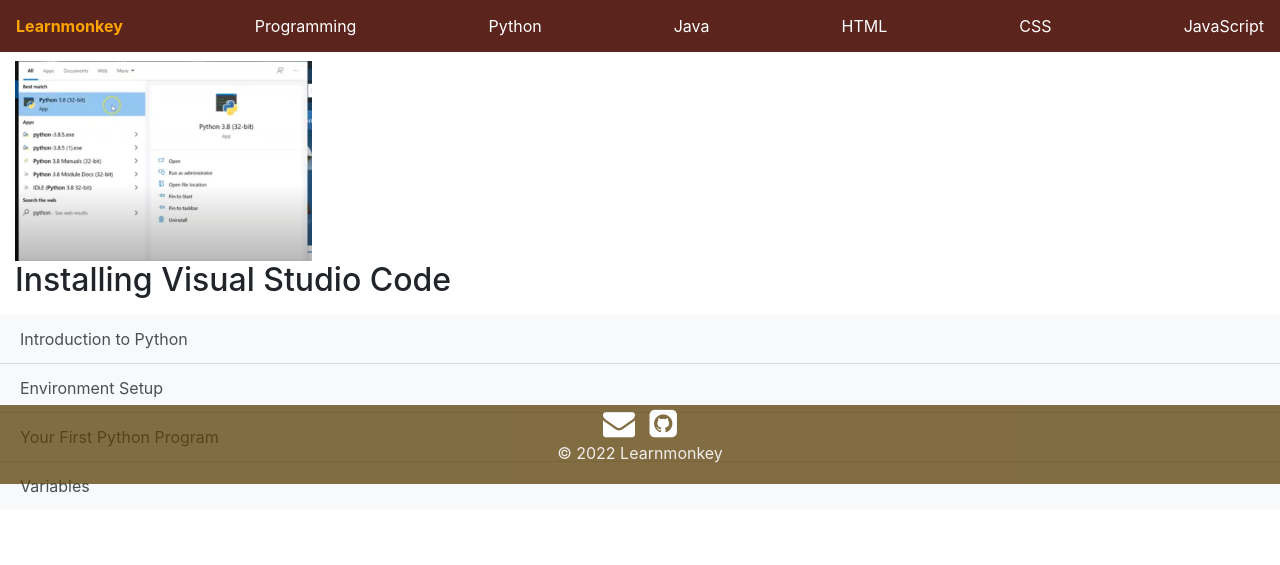
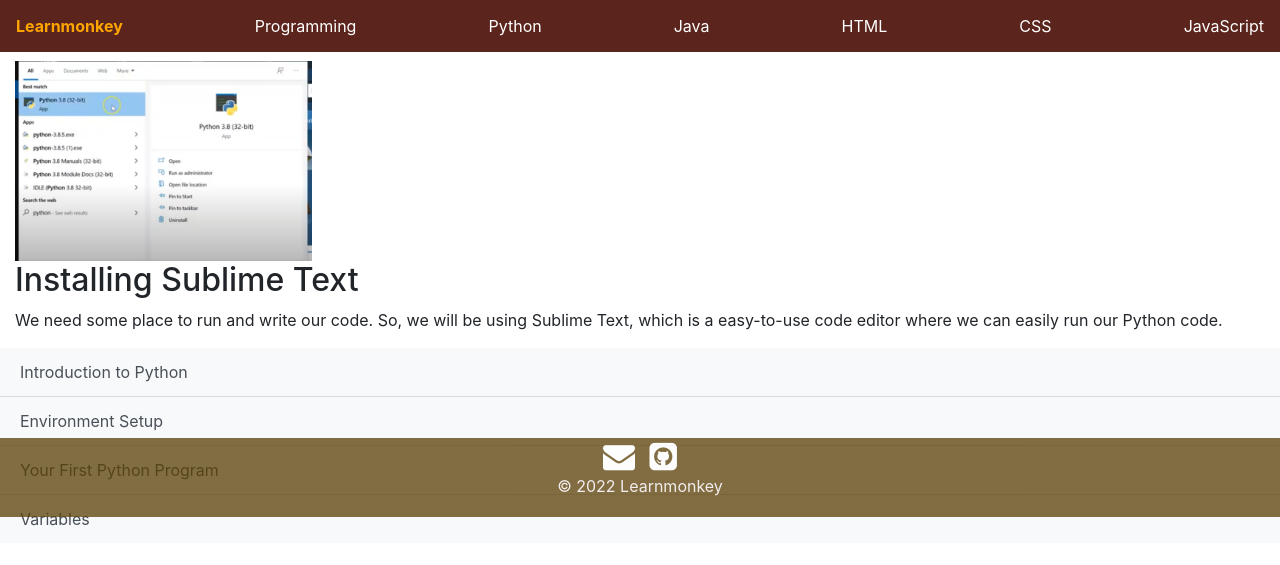
Before and after one commit to learnmonkey/learnmonkey.github.io, a Jekyll site: the page built from programming/python/environment-setup.html, in a window 1280 px wide and 900 px high, scrolled down 476 px. Shown: the top 565 px of the window. Built offline with Jekyll 4.4.1, drawn with Linux system fonts in a browser that asks for light colours.

Commit message:
Sublime Text

```diff
--- a/programming/python/environment-setup.html
+++ b/programming/python/environment-setup.html
@@ -16,6 +16,6 @@
 </section>
 
 <section>
-    <h2>Installing Visual Studio Code</h2>
-    <!-- To be added -->
+    <h2>Installing Sublime Text</h2>
+    <p>We need some place to run and write our code. So, we will be using Sublime Text, which is a easy-to-use code editor where we can easily run our Python code.</p>
 </section>
```
